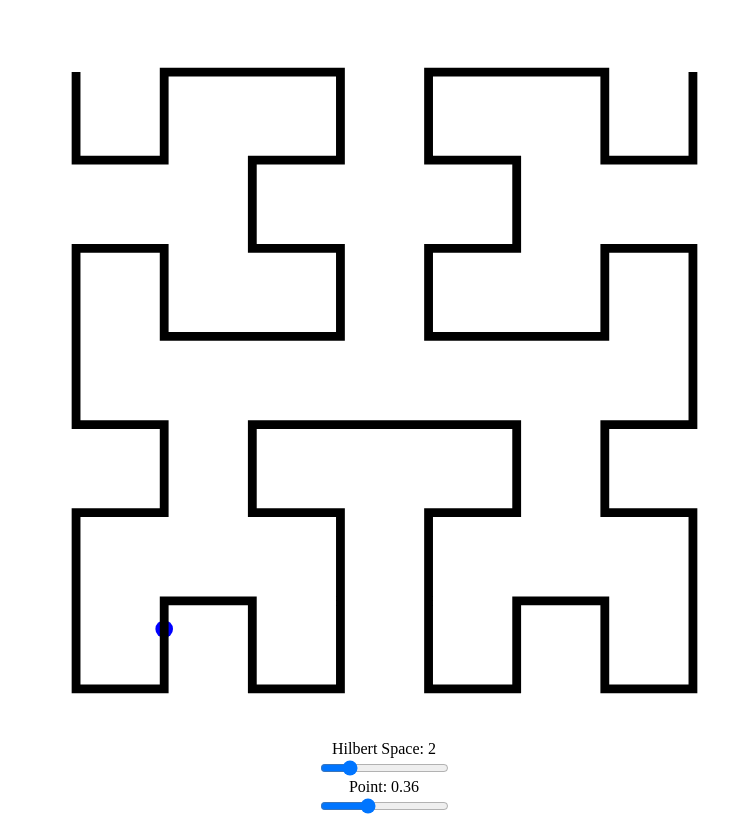
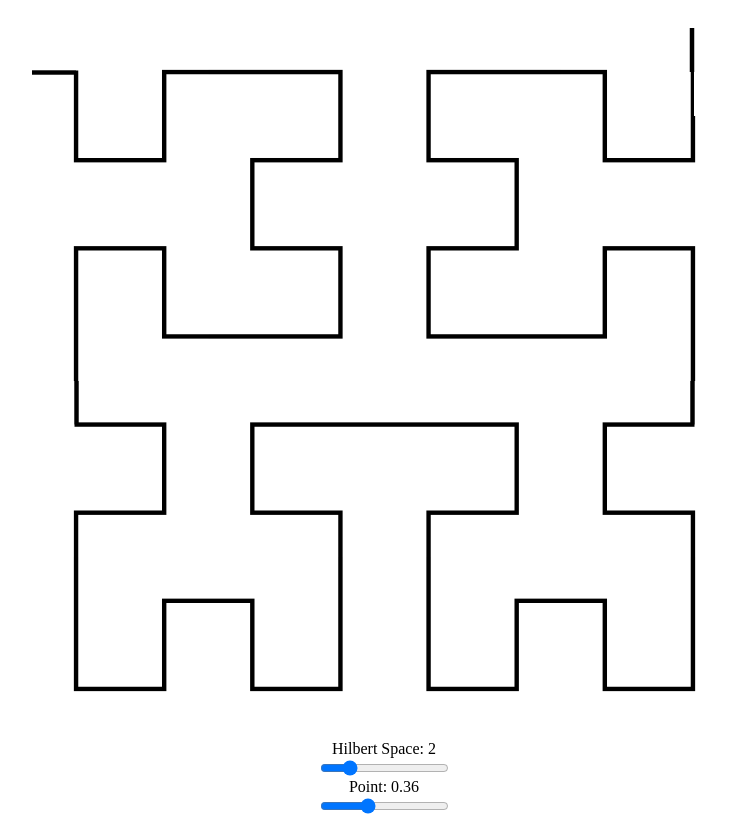
Before and after one commit to conradludgate/hilbert, a plain HTML site: page index.html in a window 1280 px wide. Shown: the whole page, without its empty margins (256-985 px from the left). Drawn offline with Linux system fonts and the light colour scheme.

Commit message:
built using canvas

```diff
--- a/index.html
+++ b/index.html
@@ -24,40 +24,6 @@
     </div>
     <script>
 
-        function hilbert(n, x) {
-            if (n == 0) {
-                // base case, hard coded quadrants
-                return [[0, 0], [0, 1], [1, 1], [1, 0]][x];
-            } else {
-                // the first 2 bits represent the core quadrant
-                let [i, j] = hilbert(0, x >> (2*n));
-                i <<= n;
-                j <<= n;
-
-                // the remaining 2n bits represent the position in that quadrant
-                let bits = (1 << (2*n)) - 1;
-                let [ii, jj] = hilbert(n-1, x & bits);
-
-                // in order for the sub-hilbert curves to connect nicely,
-                // the lower left and lower right quadrants need to be flipped
-                switch (x >> (2*n)) {
-                case 0:
-                    tmp = jj;
-                    jj = ii;
-                    ii = tmp;
-                    break;
-                case 3:
-                    bits = (1 << n) - 1;
-                    tmp = jj;
-                    jj = bits - ii;
-                    ii = bits - tmp;
-                    break;
-                }
-
-                return [i | ii, j | jj];
-            }
-        }
-
         let canvas = document.getElementById("canvas");
         let ctx = canvas.getContext("2d");
         let content = document.getElementById("content");
@@ -73,75 +39,64 @@
             canvas.style["margin-bottom"] = s * 0.01;
         }
 
+        let canvas2 = document.createElement("canvas");
+        let ctx2 = canvas2.getContext("2d");
+
         let _n = document.getElementById("n");
         let _p = document.getElementById("p");
 
-        let interval;
-
-        const BATCH = 256;
         function draw() {
-            if (interval) {
-                clearInterval(interval);
-                interval = undefined;
-            }
-
             let n = _n.value;
             let p = _p.value;
 
             let w = canvas.width;
             let h = canvas.height;
 
-            ctx.setTransform(1, 0, 0, 1, 0, 0);
-            ctx.clearRect(0, 0, w, h);
+            canvas2.width = w;
+            canvas2.height = h;
 
-            let l = 2 << (n)
-            let len = 4 << (2*n);
+            ctx.setTransform(w, 0, 0, h, 0, 0);
+            ctx.clearRect(0, 0, 1, 1);
 
-            // scale
-            let sx = w/l;
-            let sy = h/l;
-            // offset
-            let ox = sx / 2;
-            let oy = sy / 2;
-
-            ctx.setTransform(sx, 0, 0, sy, ox, oy);
-            ctx.lineWidth = 0.1;
-
-            //ctx.translate(ox, oy);
-            //ctx.scale(sx, sy);
-
-            let ps = p * (len-1);
-
-            let [x1, y1] = hilbert(n, Math.floor(ps));
-            let [x2, y2] = hilbert(n, Math.ceil(ps));
-            let a = ps - Math.floor(ps);
-            let x = x1 + (x2 - x1) * a;
-            let y = y1 + (y2 - y1) * a;
+            ctx.transform(1/2, 0, 0, 1/2, 0, 0);
 
             ctx.beginPath();
-            ctx.fillStyle = "blue";
-            ctx.arc(x, y, 0.1, 0, 2 * Math.PI, true);
-            ctx.fill();
+            ctx.lineWidth = 0.05;
+            ctx.moveTo(0, 0.5);
+            ctx.lineTo(0.5, 0.5);
+            ctx.lineTo(0.5, 1.5);
+            ctx.lineTo(1.5, 1.5);
+            ctx.lineTo(1.5, 0);
+            ctx.stroke();
 
-            ctx.beginPath();
+            for (let i = 0; i < n; i++) {
+                ctx2.putImageData(ctx.getImageData(0, 0, w, h), 0, 0);
 
-            ctx.moveTo(0, 0);
+                ctx.setTransform(1, 0, 0, 1, 0, 0);
+                ctx.clearRect(0, 0, w, h);
+                ctx.scale(0.5, 0.5)
 
-            let i = 1;
-            interval = setInterval(() => {
-                let max = Math.min(len, i + BATCH);
-                let x, y;
-                while (i < max) {
-                    [x, y] = hilbert(n, i++);
-                    ctx.lineTo(x, y);
-                }
+                ctx.drawImage(canvas2, w, h);
+
+                ctx.rotate(-Math.PI / 2);
+                ctx.drawImage(canvas2, -w, 0);
+
+                ctx.scale(1, -1)
+                ctx.drawImage(canvas2, -w, -2*h);
+
+                ctx.rotate(Math.PI / 2);
+                ctx.drawImage(canvas2, -w, h);
+
+                let shift = 3 + i;
+
+                ctx.setTransform(-w >> shift, 0, 0, h >> shift, w, 0);
+                ctx.clearRect(0, 0, 0.95, 2);
+                ctx.beginPath();
+                ctx.lineWidth = 0.1;
+                ctx.moveTo(1, 1);
+                ctx.lineTo(1, 0);
                 ctx.stroke();
-
-                if (i == len) {
-                    clearInterval(interval);
-                    interval = undefined;
-                }
-            }, 0);
+            }
         }
 
         // redraw on input change
@@ -155,10 +110,10 @@
         });
 
         // update canvas size and redraw on window resize
-        window.addEventListener("resize", function () {
-            setSize();
-            draw();
-        });
+        //window.addEventListener("resize", function () {
+        //    setSize();
+        //    draw();
+       // });
 
         // mobile coordinates are weird. delay a little so the renderer has a chance to update properly
         setTimeout(() => {
```
